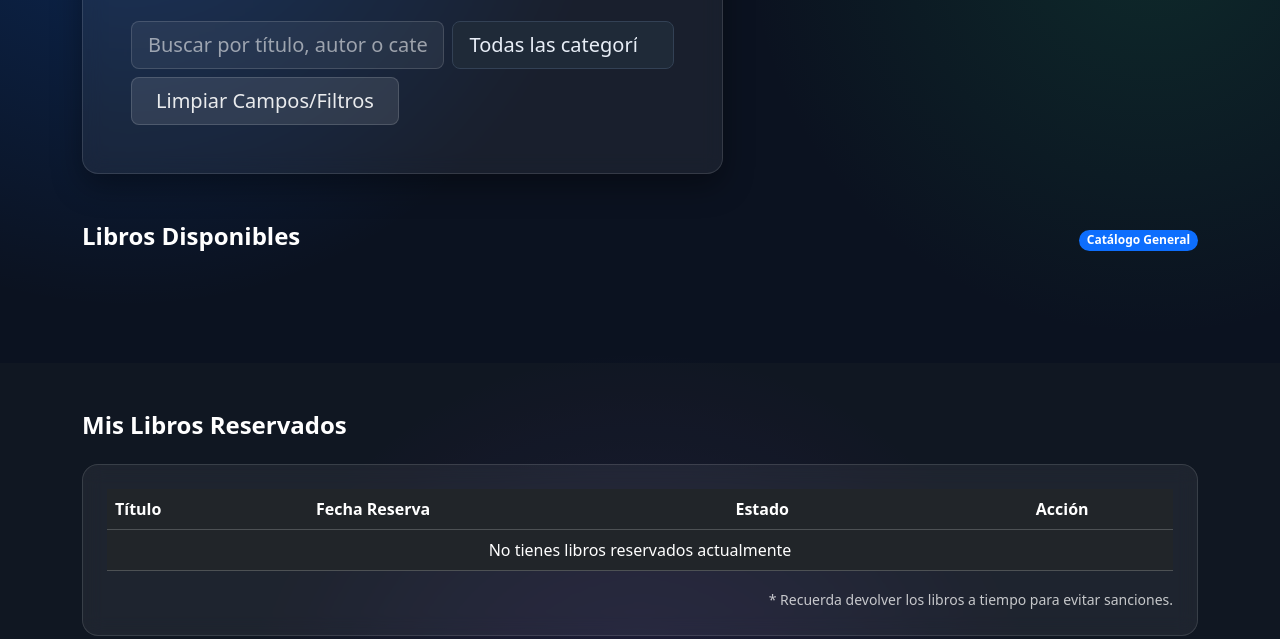
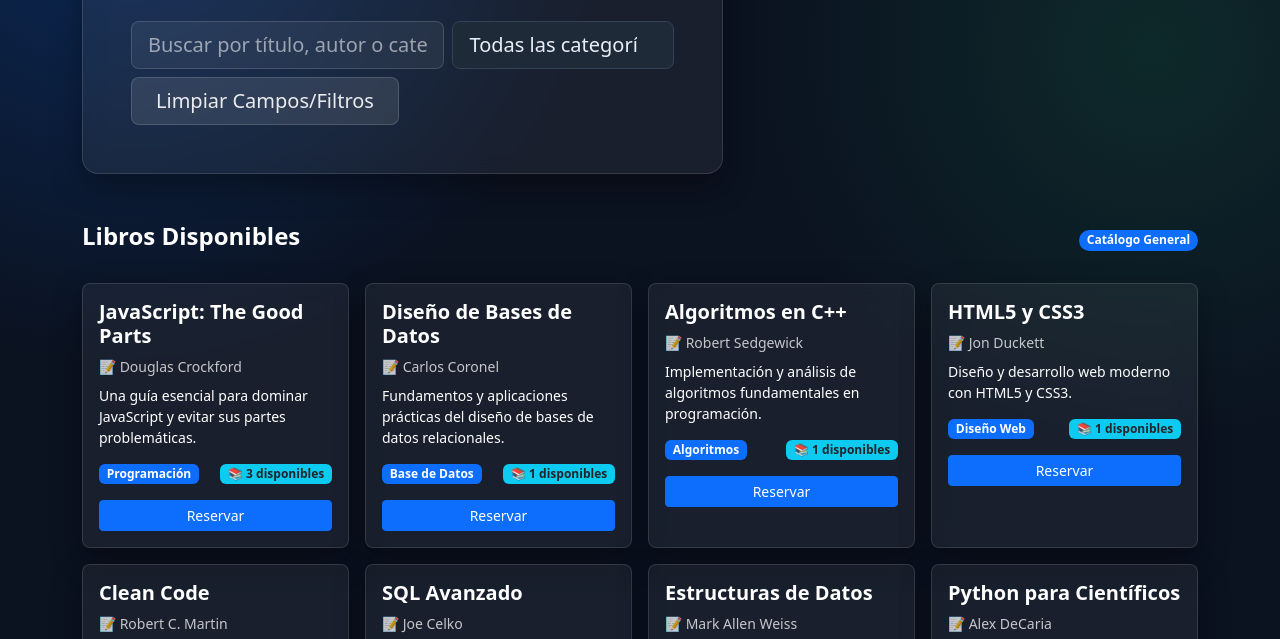
Before and after one commit to ProgramacionWeb27811/PRY_DIGITAL_LIBRARY, a website built with Vite: page index.html in a window 1280 px wide. Shown: the part 276-915 px from the top of the page. Built offline with nearby package versions, Linux system fonts and the light colour scheme.

Commit message:
Arreglo categorias

```diff
--- a/public/js/cargar_elementos.js
+++ b/public/js/cargar_elementos.js
@@ -150,8 +150,8 @@
 const categorias = [];
 
 libros.forEach(libro => {
-    if (!categoriasDinamicas.includes(libro.categoria)) {
-        categoriasDinamicas.push(libro.categoria);
+    if (!categorias.includes(libro.categoria)) {
+        categorias.push(libro.categoria);
     }
 });
 
```
